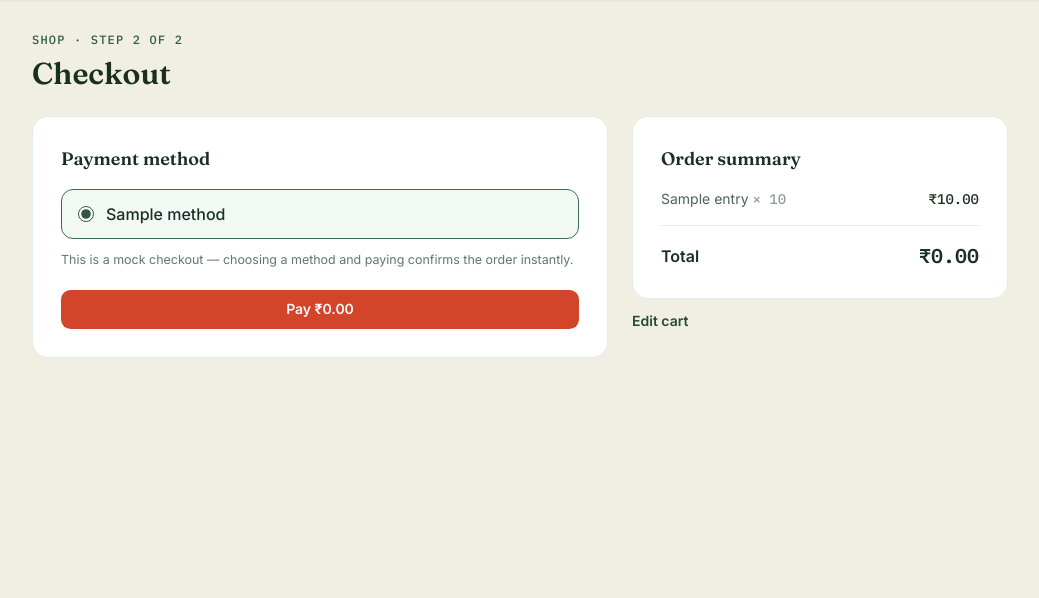
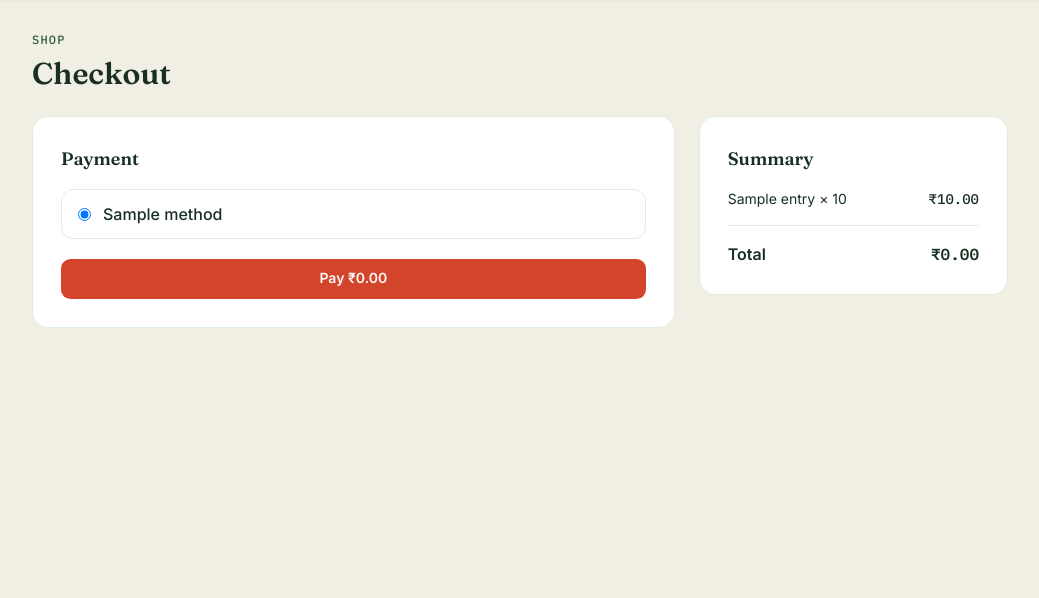
Before and after one commit to chandrahas1219/Freshcart, a Flask app: template templates/customer/checkout.html in a window 1280 px wide. Shown: the part 64-662 px from the top of the page, without its empty margins (120-1159 px from the left). Run offline with Flask 3, Linux system fonts and the light colour scheme; the template is opened without the code that fills it: most values are stand-ins (such as "Sample title", 1, 10 or a date in 2020); parts of the project's set-up code (start-up, migrations or seed data) failed here and were passed over; some libraries are stand-ins or nearby versions.

Commit message:
Add files via upload

```diff
--- a/templates/customer/checkout.html
+++ b/templates/customer/checkout.html
@@ -2,43 +2,41 @@
 {% block title %}Checkout · FreshCart{% endblock %}
 {% block content %}
 
-<p class="font-mono text-xs tracking-widest text-basil-600 uppercase mb-2">Shop · Step 2 of 2</p>
+<p class="font-mono text-xs tracking-widest text-basil-600 uppercase mb-2">Shop</p>
 <h1 class="font-display text-3xl font-semibold text-basil-900 mb-6">Checkout</h1>
 
-<div class="grid lg:grid-cols-5 gap-6">
-    <div class="lg:col-span-3">
+<div class="grid lg:grid-cols-3 gap-6">
+    <div class="lg:col-span-2">
         <form method="POST" class="panel">
-            <h2 class="font-display text-lg font-semibold text-basil-900 mb-4">Payment method</h2>
+            <h2 class="font-display text-lg font-semibold text-basil-900 mb-4">Payment</h2>
             <div class="space-y-3">
                 {% for method in payment_methods %}
-                <label class="flex items-center gap-3 border-1.5 border border-basil-100 rounded-xl px-4 py-3 cursor-pointer has-[:checked]:border-basil-500 has-[:checked]:bg-basil-50 transition-colors">
-                    <input type="radio" name="payment_method" value="{{ method }}" {{ 'checked' if loop.first else '' }} class="accent-basil-600 w-4 h-4">
+                <label class="flex items-center gap-3 border border-basil-100 rounded-xl px-4 py-3 cursor-pointer">
+                    <input type="radio" name="payment_method" value="{{ method }}" {{ 'checked' if loop.first else '' }}>
                     <span class="font-medium text-basil-900">{{ method }}</span>
                 </label>
                 {% endfor %}
             </div>
-            <p class="field-hint mt-3">This is a mock checkout — choosing a method and paying confirms the order instantly.</p>
             <button type="submit" class="btn btn-primary btn-block mt-5">Pay ₹{{ '%.2f'|format(total) }}</button>
         </form>
     </div>
 
-    <div class="lg:col-span-2">
+    <div>
         <div class="panel">
-            <h2 class="font-display text-lg font-semibold text-basil-900 mb-4">Order summary</h2>
+            <h2 class="font-display text-lg font-semibold text-basil-900 mb-4">Summary</h2>
             <ul class="space-y-2 text-sm">
                 {% for entry in items %}
-                <li class="flex justify-between gap-3">
-                    <span class="text-basil-800/80">{{ entry.name }} <span class="text-basil-800/50 font-mono">× {{ entry.quantity }}</span></span>
-                    <span class="font-mono font-medium">₹{{ '%.2f'|format(entry.subtotal) }}</span>
+                <li class="flex justify-between">
+                    <span>{{ entry.name }} × {{ entry.quantity }}</span>
+                    <span class="font-mono">₹{{ '%.2f'|format(entry.subtotal) }}</span>
                 </li>
                 {% endfor %}
             </ul>
-            <div class="flex justify-between items-center mt-4 pt-4 border-t border-basil-100">
-                <span class="font-semibold text-basil-900">Total</span>
-                <span class="price-mono text-xl font-semibold text-basil-900">₹{{ '%.2f'|format(total) }}</span>
+            <div class="flex justify-between mt-4 pt-4 border-t border-basil-100">
+                <span class="font-semibold">Total</span>
+                <span class="price-mono font-semibold">₹{{ '%.2f'|format(total) }}</span>
             </div>
         </div>
-        <a href="{{ url_for('customer.cart') }}" class="text-sm text-basil-700 font-semibold hover:underline mt-3 inline-block">Edit cart</a>
     </div>
 </div>
 
--- a/templates/customer/login.html
+++ b/templates/customer/login.html
@@ -1,5 +1,5 @@
 {% extends "base.html" %}
-{% block title %}Log in · FreshCart{% endblock %}
+{% block title %}Login · FreshCart{% endblock %}
 {% block content %}
 
 <div class="max-w-sm mx-auto py-8">
@@ -19,7 +19,7 @@
     </form>
 
     <p class="text-sm text-basil-800/70 mt-5">
-        New to FreshCart? <a href="{{ url_for('customer.register') }}" class="text-basil-700 font-semibold hover:underline">Create an account</a>
+        New here? <a href="{{ url_for('customer.register') }}" class="text-basil-700 font-semibold hover:underline">Create account</a>
     </p>
 </div>
 
```
Also changed, not shown: templates/customer/cart.html (+5 -8 lines), templates/customer/dashboard.html (+4 -6 lines), templates/customer/history.html (+6 -9 lines), templates/customer/profile.html (+12 -12 lines), templates/customer/register.html (+4 -5 lines).
